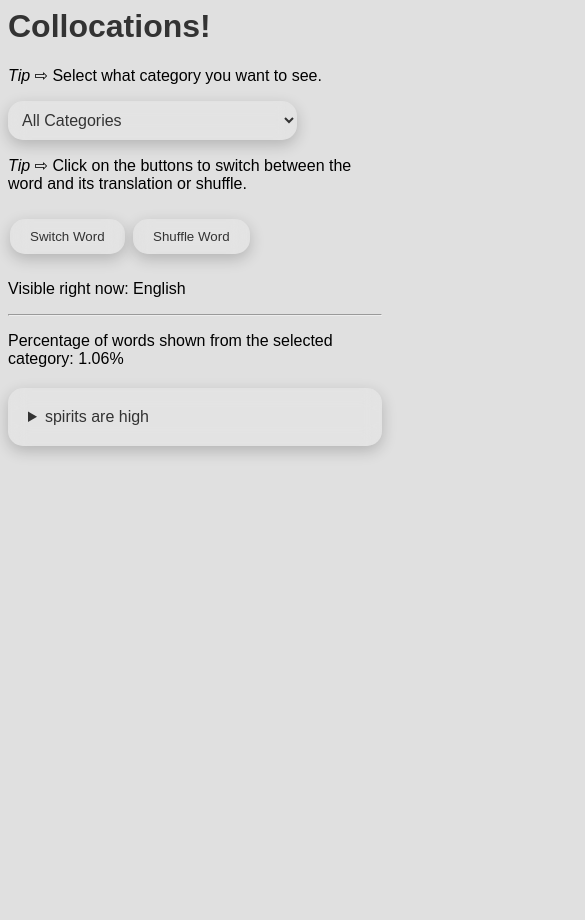
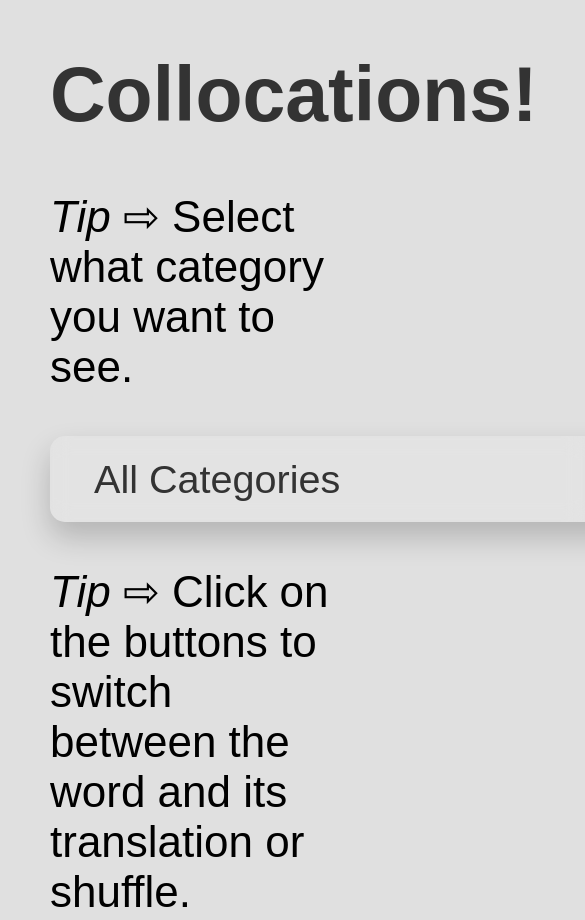
Before and after one commit to pierrelouis-cmrt/Vocabulary, a plain HTML site: page index.html in a window 390 px wide. Shown: the top 920 px of the page, 585 px wide, since content can reach past the window. Before the commit the page ends 844 px from the top, so only its background shows below. Drawn offline with Linux system fonts and the light colour scheme.

Commit message:
responsiveness improved

```diff
--- a/index.html
+++ b/index.html
@@ -7,14 +7,14 @@
   <body>
     <div id="congratsScreen">
       <h1 style="color: white; text-align: center; padding-top: 20%">
-        Well Done!
+        Well Done! Category completed 😎
       </h1>
       <button
         id="resetButton"
         style="display: block; margin: 0 auto"
         onclick="location.reload();"
       >
-        Go Back from 0
+        Go Back to 0
       </button>
     </div>
 
@@ -34,7 +34,7 @@
       translation or shuffle.
     </p>
     <button onclick="switchWord()">Switch Word</button>
-    <button onclick="shuffleWord()">Shuffle Word</button>
+    <button id="shuffleButton" onclick="shuffleWord()">Shuffle Word</button>
     <p id="status"></p>
     <hr />
     <p id="percentage"></p>
--- a/script.js
+++ b/script.js
@@ -222,6 +222,7 @@ var shownWords = [];
 function changeCategory() {
   category = document.getElementById("category").value;
   index = 0;
+  shuffleButtonClickCount = 0; // Reset the shuffle button click count
   if (category == "all") {
     words = [].concat(
       categories.travel,
@@ -285,6 +286,7 @@ function switchWord() {
   displayWord();
 }
 
+var shuffleButton = document.getElementById("shuffleButton");
 var shuffleButtonClickCount = 0;
 
 function shuffleWord() {
--- a/styles.css
+++ b/styles.css
@@ -1,15 +1,24 @@
 body {
   background: #e0e0e0;
   font-family: Arial, sans-serif;
+  margin: 50px 50px 50px 50px;
+  padding: 0;
+  box-sizing: border-box;
 }
 
 h1 {
   color: #333;
+  text-align: center;
+  font-size: 3em;
+}
+
+p {
+  font-size: 2em;
 }
 
 button {
   border: none;
-  padding: 10px 20px;
+  padding: 15px 30px;
   margin: 10px 2px;
   border-radius: 15px;
   background: rgba(255, 255, 255, 0.1);
@@ -17,44 +26,50 @@ button {
   cursor: pointer;
   backdrop-filter: blur(10px);
   box-shadow: 0px 5px 15px rgba(0, 0, 0, 0.2);
+  transition: background 0.3s ease;
+  font-size: 1.5em;
+}
+
+button:hover {
+  background: #cb5382;
+  color: white;
 }
 
 details {
   border-radius: 15px;
-  padding: 20px;
+  padding: 30px;
   margin-top: 20px;
   background: rgba(255, 255, 255, 0.1);
   backdrop-filter: blur(10px);
   box-shadow: 0px 5px 15px rgba(0, 0, 0, 0.2);
+  max-width: 90%;
+  margin-left: auto;
+  margin-right: auto;
 }
 
 details summary {
   cursor: pointer;
   color: #333;
+  font-size: 2.5em;
 }
 
 details p {
-  color: #333;
+  color: #cb5382;
   margin-top: 25px;
   margin-bottom: 0;
-}
-
-button:hover,
-select:hover {
-  background: #cb5382; /* Vibrant blue */
-  color: white;
+  font-size: 2em;
 }
 
 select {
-  padding: 10px;
+  padding: 15px;
   border: none;
   border-radius: 15px;
   background: rgba(255, 255, 255, 0.1);
   color: #333;
-  font-size: 16px;
+  font-size: 1.5em;
   cursor: pointer;
   backdrop-filter: blur(10px);
-  box-shadow: 0px 5px 15px rgba(0, 0, 0, 0.2);
+  box-shadow: 0px 15px 30px rgba(0, 0, 0, 0.2);
   transition: background 0.3s ease;
 }
 
@@ -72,3 +87,32 @@ select:focus {
   top: 0;
   left: 0;
 }
+
+/* Responsive design */
+@media screen and (max-width: 768px) {
+  body {
+    font-size: 22px;
+  }
+
+  h1 {
+    font-size: 3.5em;
+  }
+
+  button,
+  select {
+    padding: 20px 40px;
+    font-size: 1.8em;
+  }
+
+  details {
+    padding: 40px;
+  }
+
+  details summary {
+    font-size: 2.5em;
+  }
+
+  details p {
+    font-size: 1.8em;
+  }
+}
```
